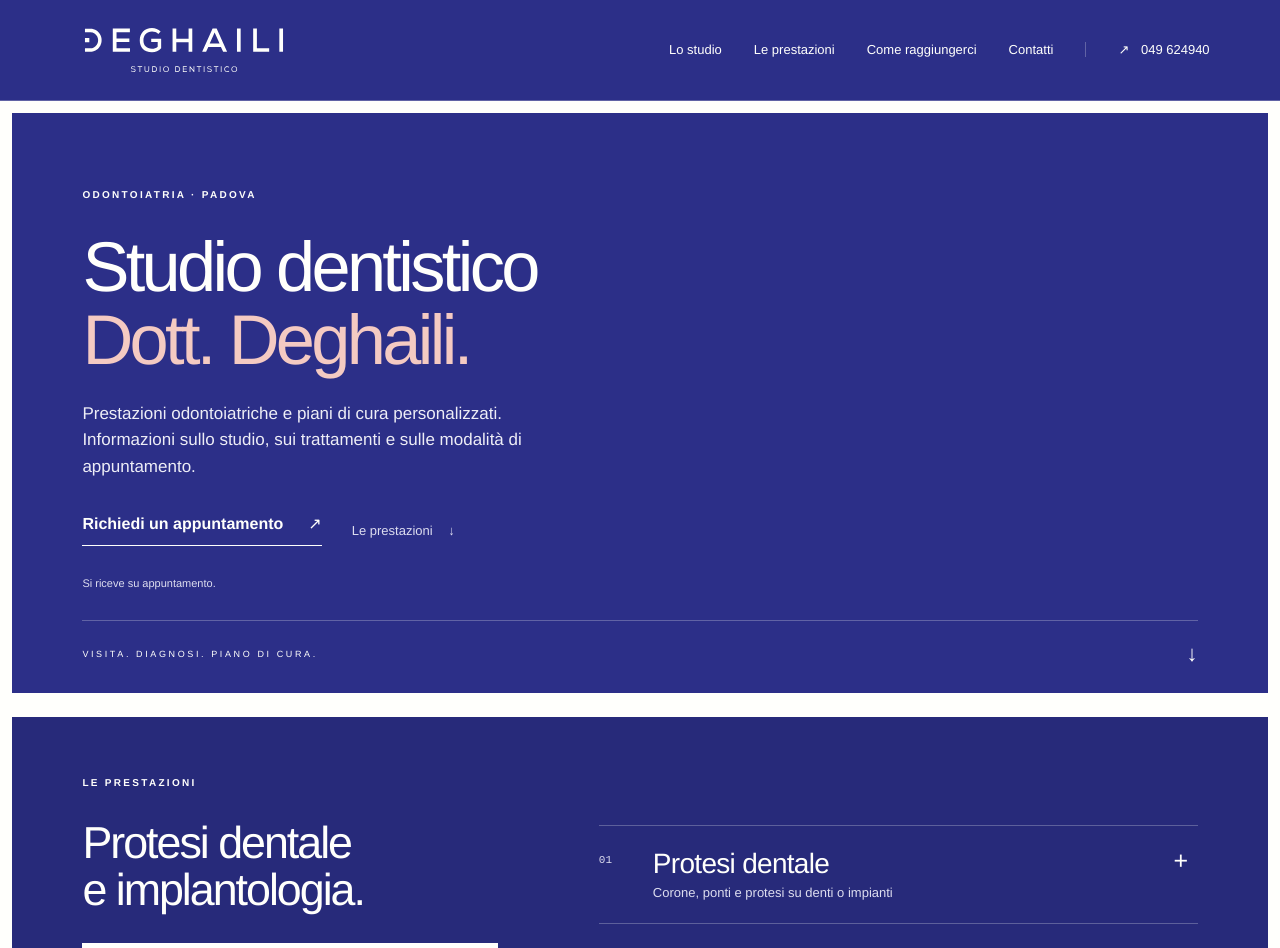
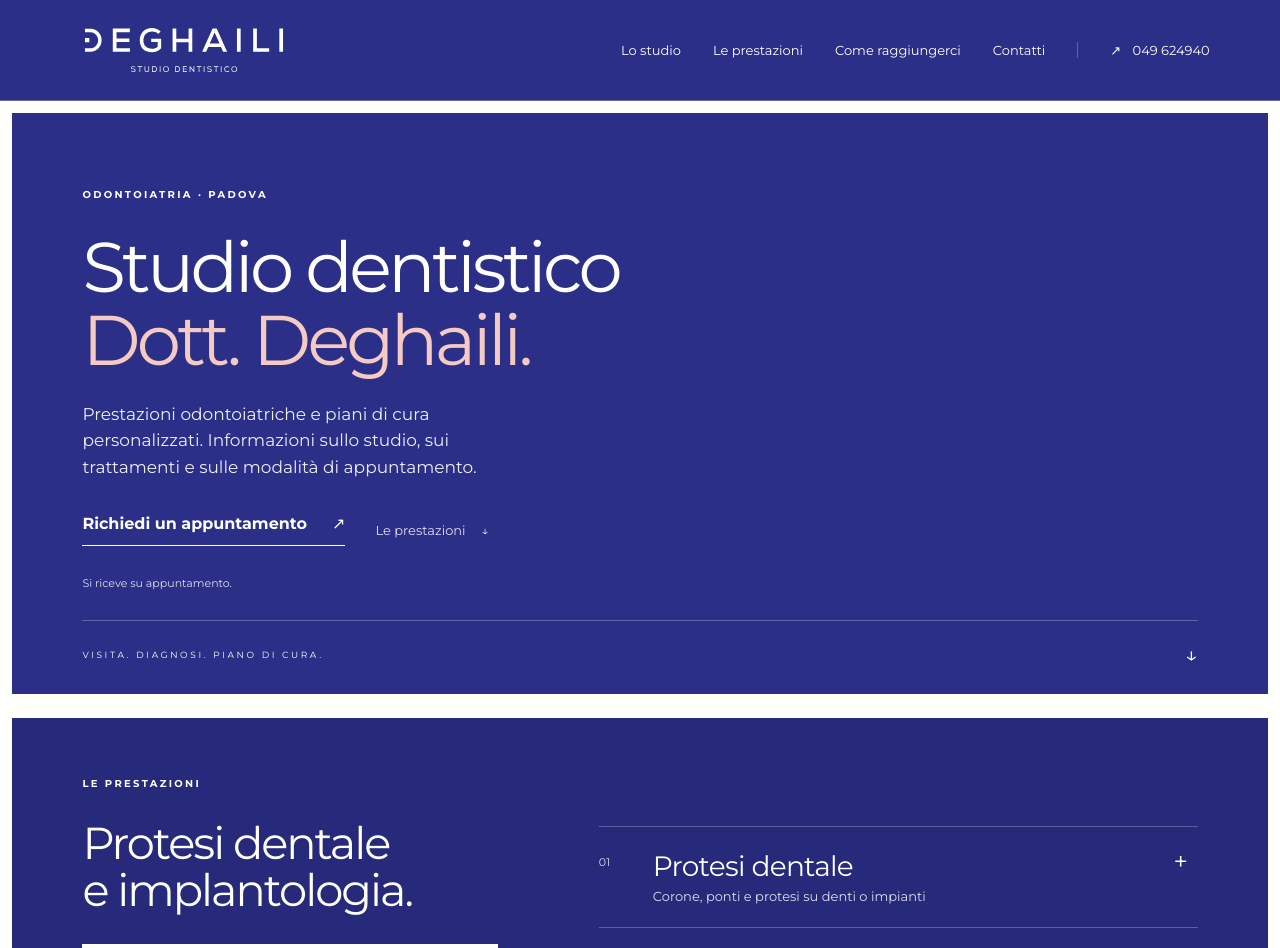
Before and after one commit to N4D3RR/website-studio-dgh, a React (Vite) app: page / in a window 1280 px wide. Shown: the top 948 px of the page. Built offline with nearby package versions, Linux system fonts and the light colour scheme.

Commit message:
fix: use self-hosted Montserrat across the site

```diff
--- a/package.json
+++ b/package.json
@@ -10,6 +10,7 @@
     "lint": "eslint src scripts *.js"
   },
   "dependencies": {
+    "@fontsource-variable/montserrat": "^5.3.0",
     "react": "19.3.1",
     "react-dom": "19.3.1",
     "react-router": "8.5.0"
--- a/src/styles/base.css
+++ b/src/styles/base.css
@@ -1,5 +1,5 @@
 :root {
-  font-family: Helvetica, Arial, sans-serif;
+  font-family: "Montserrat Variable", Montserrat, Arial, sans-serif;
   color: #fffffc;
   background: #2c2f88;
   font-synthesis: none;
--- a/src/styles/home.css
+++ b/src/styles/home.css
@@ -131,7 +131,7 @@
   display: none;
 }
 .item-index {
-  font-family: monospace;
+  font-family: inherit;
   font-size: 11px;
   margin-top: 6px;
   color: var(--muted);
@@ -250,7 +250,7 @@
   margin-left: 56px;
 }
 .step-number {
-  font-family: monospace;
+  font-family: inherit;
   color: #41447c;
   font-size: 11px;
   padding-top: 6px;
--- a/src/styles/index.css
+++ b/src/styles/index.css
@@ -1,3 +1,4 @@
+@import "@fontsource-variable/montserrat";
 @import "./base.css";
 @import "./header.css";
 @import "./home.css";
```
Also changed, not shown: public/third-party-licenses.txt, 1 other file (tests, documents, lock files or other folders).
